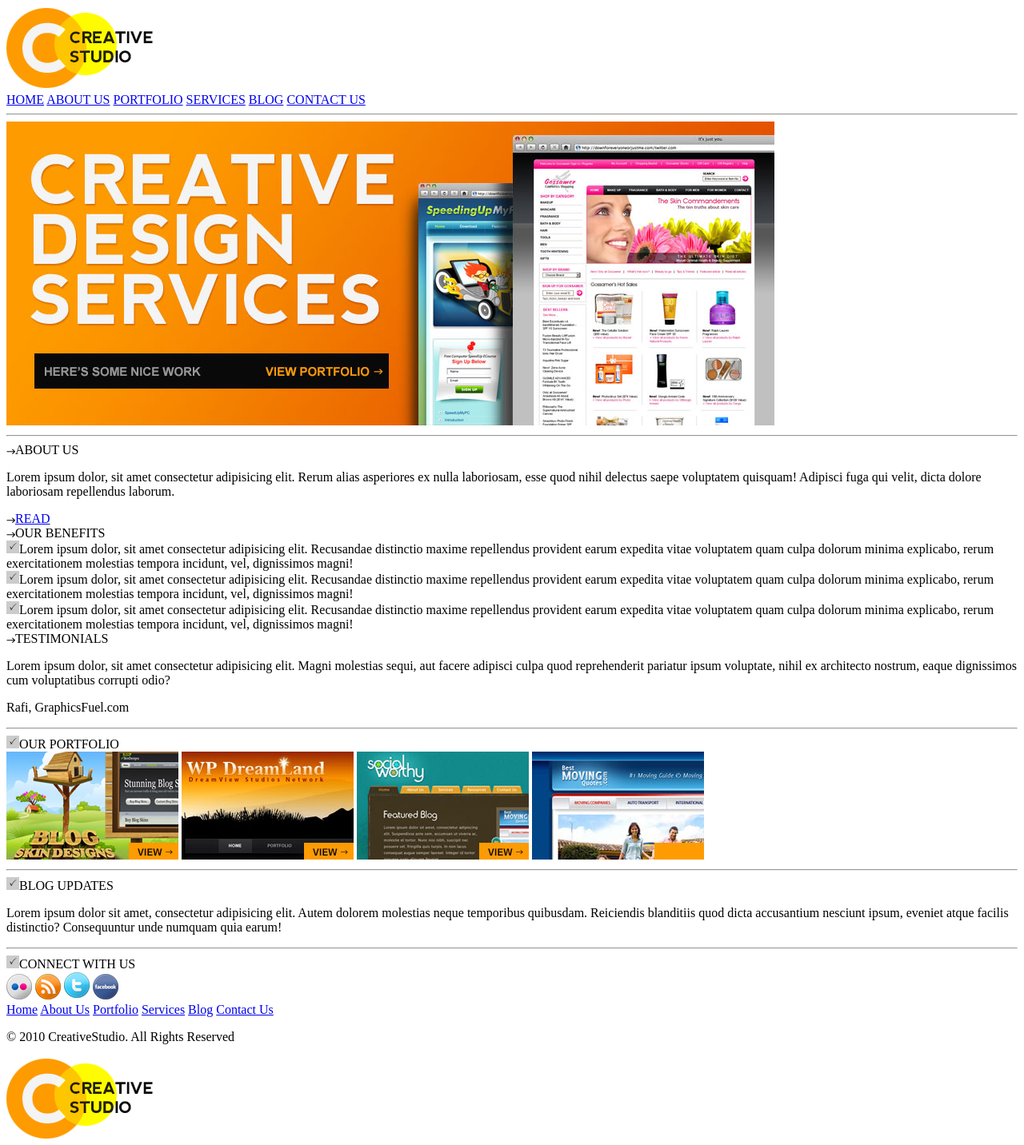
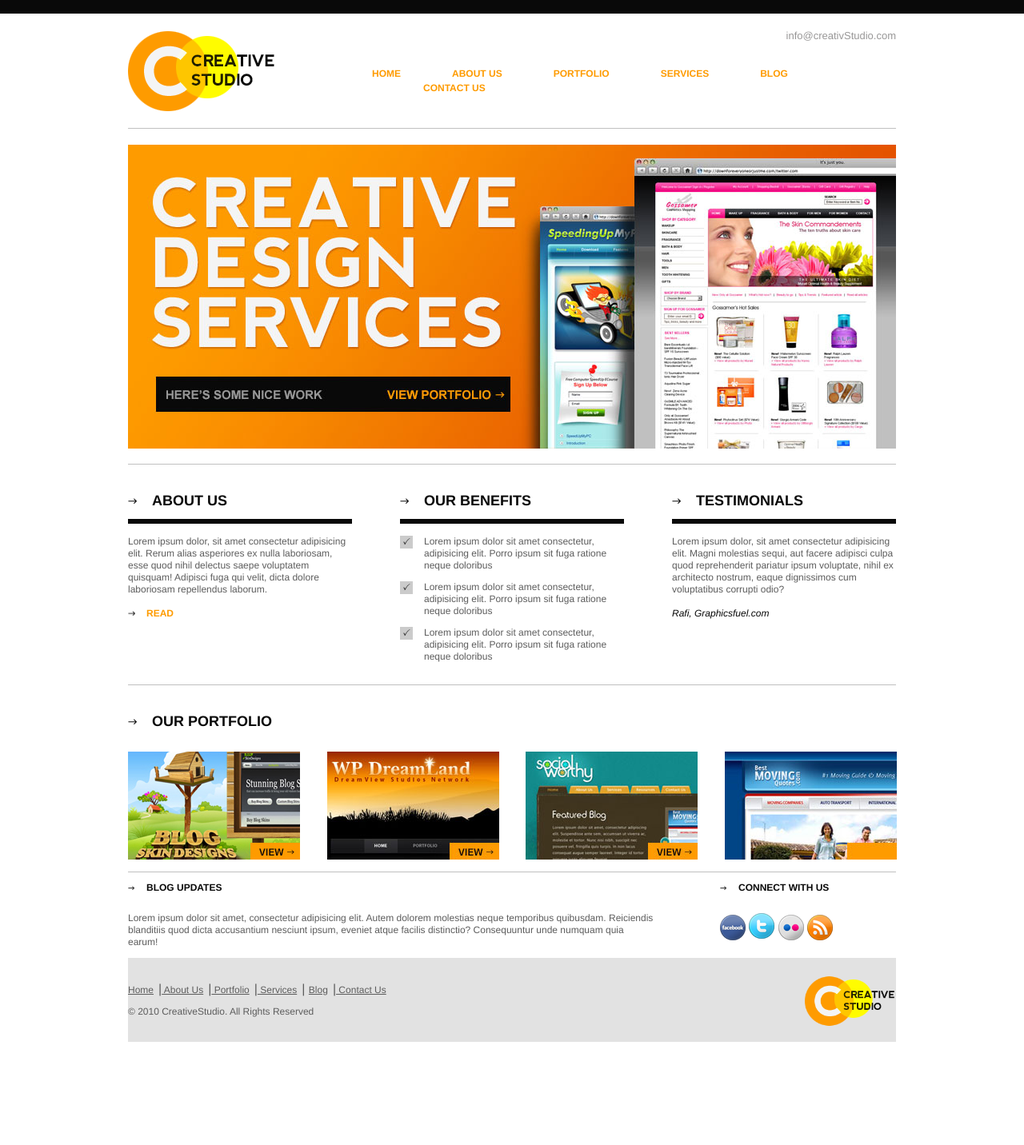
Before and after one commit to AlexGuzman98/Psd-To-html-SASS-1, a plain HTML site: page index.html in a window 1280 px wide. Shown: the whole page at 80% size. After the commit the page ends 1303 px from the top, so only its background shows below. Drawn offline with Linux system fonts and the light colour scheme.

Commit message:
Tarea-10

```diff
--- a/css/style.css
+++ b/css/style.css
@@ -0,0 +1,225 @@
+body{
+	font-family: 'Franklin Gothic Medium', 'Arial Narrow', Arial, sans-serif;
+	border-top: 17px solid #090909;
+	margin: 0;
+}
+
+h2{
+	font-size: 18px;
+	padding-left: 30px;
+	background-position: 0 7px;
+}
+
+h3{
+	font-size: 12px;
+	padding-left: 23px;
+	background-size: 8px;
+	background-position: 0 5px;
+}
+
+ h2,h3{
+	text-transform: uppercase;
+	color: #090909;
+	padding-bottom: 12px;
+	background-image: url('../img/iconos/arrow.png');
+	background-repeat: no-repeat;
+}
+
+p{
+	color: #5d5d5d;
+	font-size: 12px;
+	line-height: 15px;
+}
+
+
+.wrapper{
+	width: 960px;
+	margin: 0 auto;
+}
+
+.title-border-bottom{
+	border-bottom: 6px solid #090909;
+}
+
+.clearfix::after {
+  content: "";
+  clear: both;
+  display: table;
+}
+
+.block-border{
+	padding: 20px 0 15px;
+	border-bottom: 1px solid #c0c0c0;
+}
+
+.link-arrow{
+	color: #fe9b00;
+	font-size: 12px;
+	font-weight: bold;
+	padding-left: 23px;
+	text-decoration: none;
+	text-transform: uppercase;
+	position: relative;
+}
+.link-arrow:hover{
+	text-decoration: underline;
+}
+.link-arrow-img{
+	width: 9px;
+	position: absolute;
+	left: 0;
+  top: 4px;
+}
+
+
+#fotologo{
+	float: left;
+	width: 183px;
+}
+
+#nav{
+	float: right;
+	width: 655px;
+	position: relative;
+}
+
+#nav-link-email{
+	font-size: 13px;
+	color: #999898;
+	text-decoration: none;
+	position: absolute;
+	top: 0;
+	right: 0;
+}
+
+#navlista{
+	list-style: none;
+	margin: 45px 0 0 0;
+	padding: 0;
+}
+
+#navlista li{
+	float: left;
+}
+
+
+ #navlista li:first-child{
+	margin-left: 0;
+}
+
+.remove-ml{
+	margin-left: 0;
+}
+
+#navlista li + li{
+	margin-left: 64px;
+}
+
+#navlista a{
+	font-size: 12px;
+	font-weight: bold;
+	color: #fe9b00;
+	text-decoration: none;
+	text-transform: uppercase;
+}
+
+
+#boxbenefitslist{
+	list-style: none;
+	margin: 0;
+	padding: 0;
+}
+
+#boxbenefitslist li{
+	padding-left:30px;
+	background-image: url('../img/iconos/check.png');
+	background-repeat: no-repeat;
+	background-position: top left;
+}
+
+.box{
+	width: 280px;
+	float: left;
+}
+
+.box + .box{
+	margin-left: 60px;
+}
+
+.box-link{
+	color: #090909;
+	font-style: italic;
+	font-size: 12px;
+	text-decoration: none;
+}
+
+
+.box-img{
+	width: 214.5px;
+	float: left;
+	background-color: red;
+}
+
+.box-img a, .box-img img{
+	display: block;
+}
+
+.box-img + .box-img{
+	margin-left: 34px;
+}
+
+
+#blog-updates{
+	width: 660px;
+	float: left;
+	margin-right: 80px;
+}
+
+#connect-with-us{
+	width: 220px;
+	float: right;
+}
+
+
+#footer{
+	background-color: #e2e2e2;
+	padding: 30px 0px;
+}
+#footer .wrapper{
+	position: relative;
+}
+
+#footer p{
+	margin-bottom: 0;
+}
+
+#footerlista {
+	list-style: none;
+	margin: 0;
+	padding:0;
+}
+
+#footerlista li{
+	float: left;
+}
+
+#footerlista li + li::before{
+	content: "|";
+	color: #5d5d5d;
+}
+
+#footerlista li + li{
+	margin-left: 6px;
+}
+
+#footerlista a{
+	color: #5d5d5d;
+	font-size: 12px;
+}
+
+.footerlogo{
+	height: 64px;
+	position: absolute;
+	right: 0;
+	top: -8px;
+}
--- a/index.html
+++ b/index.html
@@ -1,85 +1,139 @@
 <!DOCTYPE html>
 <html lang="es">
     <head>
+
         <meta charset="UTF-8">
         <meta name'Alex' content="Tarea 10" >
-        <meta name 'Autor' content="Tarea 10">
+        <meta name 'Viewport' content="Tarea 10">
         <link rel="stylesheet" type="text/css" href="css/style.css">
         <title>Prueba</title>
     </head>
     <body>
-        <div>
+<div class="wrapper">
+        <!--encabezado-->
+        <div id='header' class="clearfix block-border">
+        <div id= 'fotologo'>
             <a href="http://www.google.com" target="_blank"><img src="img/logo/logo.png" alt="Foto Logo"></a>
         </div>
-        <div>
-            <a href="/style.css"> HOME</a>
-            <a href="/script.js"> ABOUT US</a>
-	        <a href="/index.html"> PORTFOLIO</a>
-	        <a href="/style.css"> SERVICES</a>
-            <a href="/script.js"> BLOG</a>
-            <a href="/index.html"> CONTACT US</a>
+        <div id='nav'>
+            <a href="mailto:info@creativStudio.com" id="nav-link-email">info@creativStudio.com</a>
+            <ul id='navlista' class="clearfix" >
+                <li><a href="/style.css"> HOME</a></li>
+                <li><a href="/script.js"> ABOUT US</a></li>
+	            <li><a href="/index.html"> PORTFOLIO</a></li>
+	            <li><a href="/style.css"> SERVICES</a></li>
+                <li><a href="/script.js"> BLOG</a></li>
+                <li><a href="/index.html"> CONTACT US</a></li>
+            </ul>
         </div>
-        <hr>
-        <div>
+    </div>
+
+
+
+        <!--portada-->
+        <div id='slider' class="block-border">
             <a href="http://www.google.com" target="_blank"><img src="img/portada/img.jpg"></a>
         </div>
-        <hr>
-        <div>
-            <a> <img src="img/iconos/arrow.png">ABOUT US</a>
+
+
+<!--contenido principal-->
+    <div id="mainContent" class="clearfix block-border">
+        <div class="box">
+           <h2 class="title-border-bottom">About us</h2>
             <p>Lorem ipsum dolor, sit amet consectetur adipisicing elit. Rerum alias asperiores ex nulla laboriosam, esse quod nihil delectus saepe voluptatem quisquam! Adipisci fuga qui velit, dicta dolore laboriosam repellendus laborum.</p>
-            <a href="http://www.wikipedia.com" target="_blank"> <img src="img/iconos/arrow.png">READ</a>
+            <a href="#" class="link-arrow"><img class="link-arrow-img" src="img/iconos/arrow.png"/>Read</a>
         </div>
-        <div>
-            <a> <img src="img/iconos/arrow.png">OUR BENEFITS</a>
-            <br>
-            <a> <img src="img/iconos/check.png">Lorem ipsum dolor, sit amet consectetur adipisicing elit. Recusandae distinctio maxime repellendus provident earum expedita vitae voluptatem quam culpa dolorum minima explicabo, rerum exercitationem molestias tempora incidunt, vel, dignissimos magni!</a>
-            <br>
-            <a> <img src="img/iconos/check.png">Lorem ipsum dolor, sit amet consectetur adipisicing elit. Recusandae distinctio maxime repellendus provident earum expedita vitae voluptatem quam culpa dolorum minima explicabo, rerum exercitationem molestias tempora incidunt, vel, dignissimos magni!</a>
-            <br>
-            <a> <img src="img/iconos/check.png">Lorem ipsum dolor, sit amet consectetur adipisicing elit. Recusandae distinctio maxime repellendus provident earum expedita vitae voluptatem quam culpa dolorum minima explicabo, rerum exercitationem molestias tempora incidunt, vel, dignissimos magni!</a>
+        <div class="box">
+            <h2 class="title-border-bottom">Our benefits</h2>
+        <ul id='boxbenefitslist'>
+            <li>
+                <p>Lorem ipsum dolor sit amet consectetur, adipisicing elit. Porro ipsum sit fuga ratione neque doloribus </p>
+            </li>
+            <li>
+                <p>Lorem ipsum dolor sit amet consectetur, adipisicing elit. Porro ipsum sit fuga ratione neque doloribus </p>
+            </li>
+
+            <li>
+                <p>Lorem ipsum dolor sit amet consectetur, adipisicing elit. Porro ipsum sit fuga ratione neque doloribus </p>
+            </li>
+        </ul>
     </div>
-        <div>
-            <a> <img src="img/iconos/arrow.png">TESTIMONIALS</a>
+
+        <div class="box">
+            <h2 class="title-border-bottom">Testimonials</h2>
             <p>Lorem ipsum dolor, sit amet consectetur adipisicing elit. Magni molestias sequi, aut facere adipisci culpa quod reprehenderit pariatur ipsum voluptate, nihil ex architecto nostrum, eaque dignissimos cum voluptatibus corrupti odio?</p>
-            <p>Rafi, GraphicsFuel.com</p>
+            <a href="#" class="box-link">Rafi, Graphicsfuel.com</a>
         </div>
-        <hr>
-        <div>
-            <a> <img src="img/iconos/check.png">OUR PORTFOLIO</a>
-            <br>
-            <a href="http://www.google.com" target="_blank"><img src="img/paginas portfolio/portfolio1.jpg"></a>
-            <a href="http://www.google.com" target="_blank"><img src="img/paginas portfolio/portfolio2.jpg"></a>
-            <a href="http://www.google.com" target="_blank"><img src="img/paginas portfolio/portfolio3.jpg"></a>
-            <a href="http://www.google.com" target="_blank"><img src="img/paginas portfolio/portfolio4.jpg"></a>
     </div>
-        <hr>
-        <div>
-            <a> <img src="img/iconos/check.png">BLOG UPDATES</a>
+
+        <!--Portfolioo-->
+        <div id="our-portfolio" class="block-border clearfix">
+			<h2>Our Portfolio</h2>
+			<div class="box-img">
+				<a href="https://www.google.com">
+					<img src="img/paginas portfolio/portfolio1.jpg" alt="blank_">
+				</a>
+			</div>
+			<div class="box-img">
+				<a href="https://www.google.com">
+					<img src="img/paginas portfolio/portfolio2.jpg" alt="blank_">
+				</a>
+			</div>
+			<div class="box-img">
+				<a href="https://www.google.com">
+					<img src="img/paginas portfolio/portfolio3.jpg" alt="blank_">
+				</a>
+			</div>
+			<div class="box-img">
+				<a href="https://www.google.com">
+					<img src="img/paginas portfolio/portfolio4.jpg" alt="blank_">
+				</a>
+			</div>
+		</div>
+
+
+
+
+<!--Updates-->
+<div id="blogiformation" class="clearfix">
+    <div id="blog-updates">
+            <h3>Blog updates</h3>
             <p>Lorem ipsum dolor sit amet, consectetur adipisicing elit. Autem dolorem molestias neque temporibus quibusdam. Reiciendis blanditiis quod dicta accusantium nesciunt ipsum, eveniet atque facilis distinctio? Consequuntur unde numquam quia earum!</p>
         </div>
-        <hr>
+
+    <div id='connect-with-us'>
+        <div id="connect-with-us">
+            <h3>Connect with us</h3>
             <div>
-            <a> <img src="img/iconos/check.png">CONNECT WITH US</a>
-            <br>
-            <a href="http://www.google.com" target="_blank"><img src="img/icono redes/icono-gray.png"></a>
+                <a href="#" target="_blank"><img src="img/icono redes/iocno-blue.png"></a>
+                <a href="#" target="_blank"><img src="img/icono redes/icono-tw.png"></a>
+                <a href="#" target="_blank"><img src="img/icono redes/icono-gray.png"></a>
+                <a href="#" target="_blank"><img src="img/icono redes/icono-orange.png"></a>
+            </div>
+        </div>
+    </div>
+</div>
 
-            <a href="http://www.google.com" target="_blank"><img src="img/icono redes/icono-orange.png"></a>
 
-            <a href="http://www.twitter.com" target="_blank"><img src="img/icono redes/icono-tw.png"></a>
 
-            <a href="http://www.faceboo..com" target="_blank"><img src="img/icono redes/iocno-blue.png"></a>
-        </div>
+<!--footer-->
+    <div id="footer">
+      <div class='wrapper'>
         <div>
-            <a href="/" target="_blank">Home</a>
-            <a href="/" target="_blank">About Us</a>
-            <a href="/" target="_blank">Portfolio</a>
-            <a href="/" target="_blank">Services</a>
-            <a href="/" target="_blank">Blog</a>
-            <a href="/" target="_blank">Contact Us</a>
-
+            <ul id = 'footerlista' class='clearfix'>
+                <li><a href="/" target="_blank"> Home</a></li>
+                <li><a href="/" target="_blank"> About Us</a></li>
+                <li><a href="/" target="_blank"> Portfolio</a></li>
+                <li><a href="/" target="_blank"> Services</a></li>
+                <li> <a href="/" target="_blank"> Blog</a></li>
+                <li><a href="/" target="_blank"> Contact Us</a></li>
+            </ul>
                 <p>© 2010 CreativeStudio. All Rights Reserved</p>
 
-            <a href="http://www.google.com" target="_blank"><img src="img/logo/logo.png" alt="Foto Logo"></a>
+
+        </div>
+        <a href="http://www.google.com" target="_blank"><img src="img/logo/logo.png" alt="Foto Logo" class='footerlogo'></a>
+     </div>
    </div>
 </body>
 </html>
```
Lines whose indentation alone changed are shown as unchanged.
